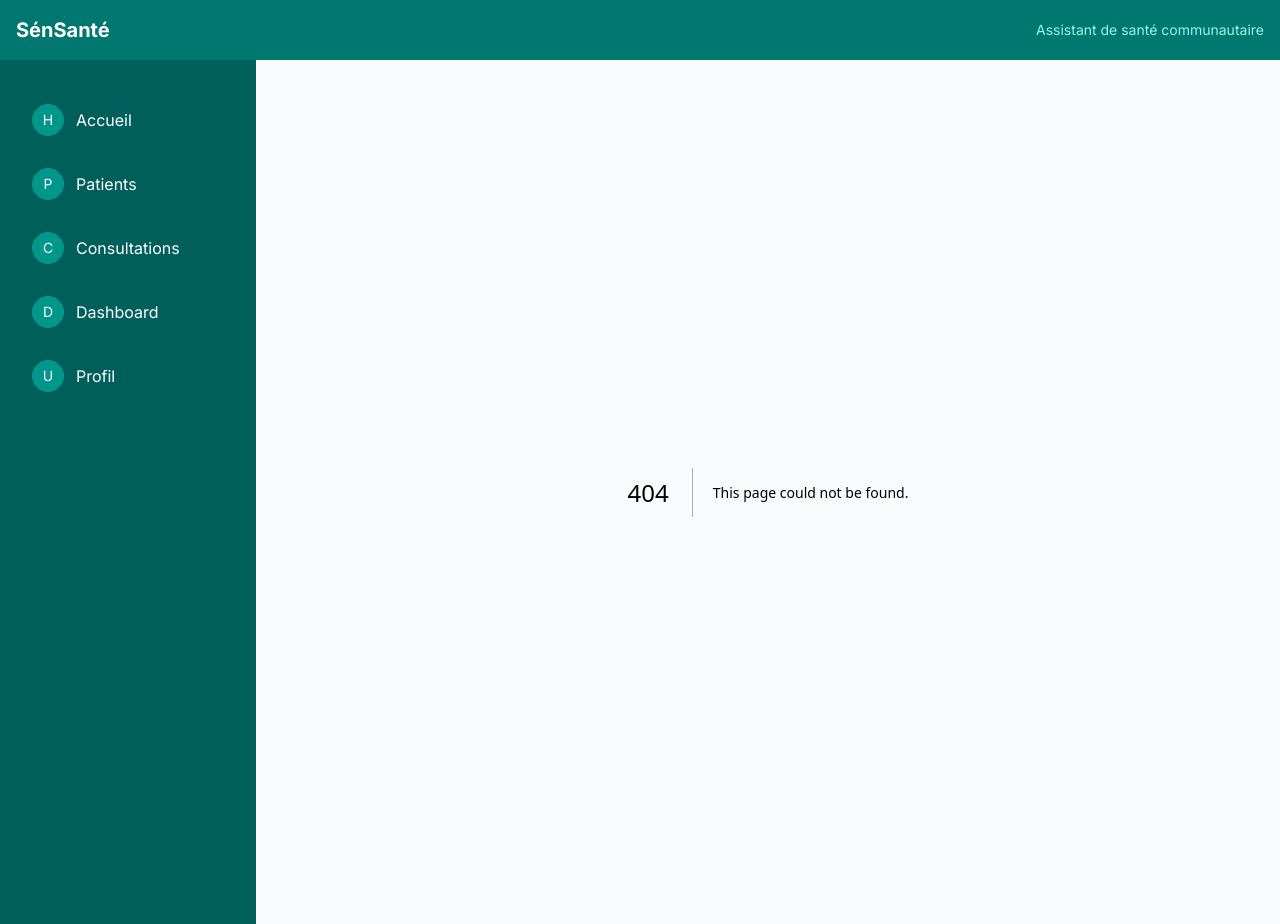
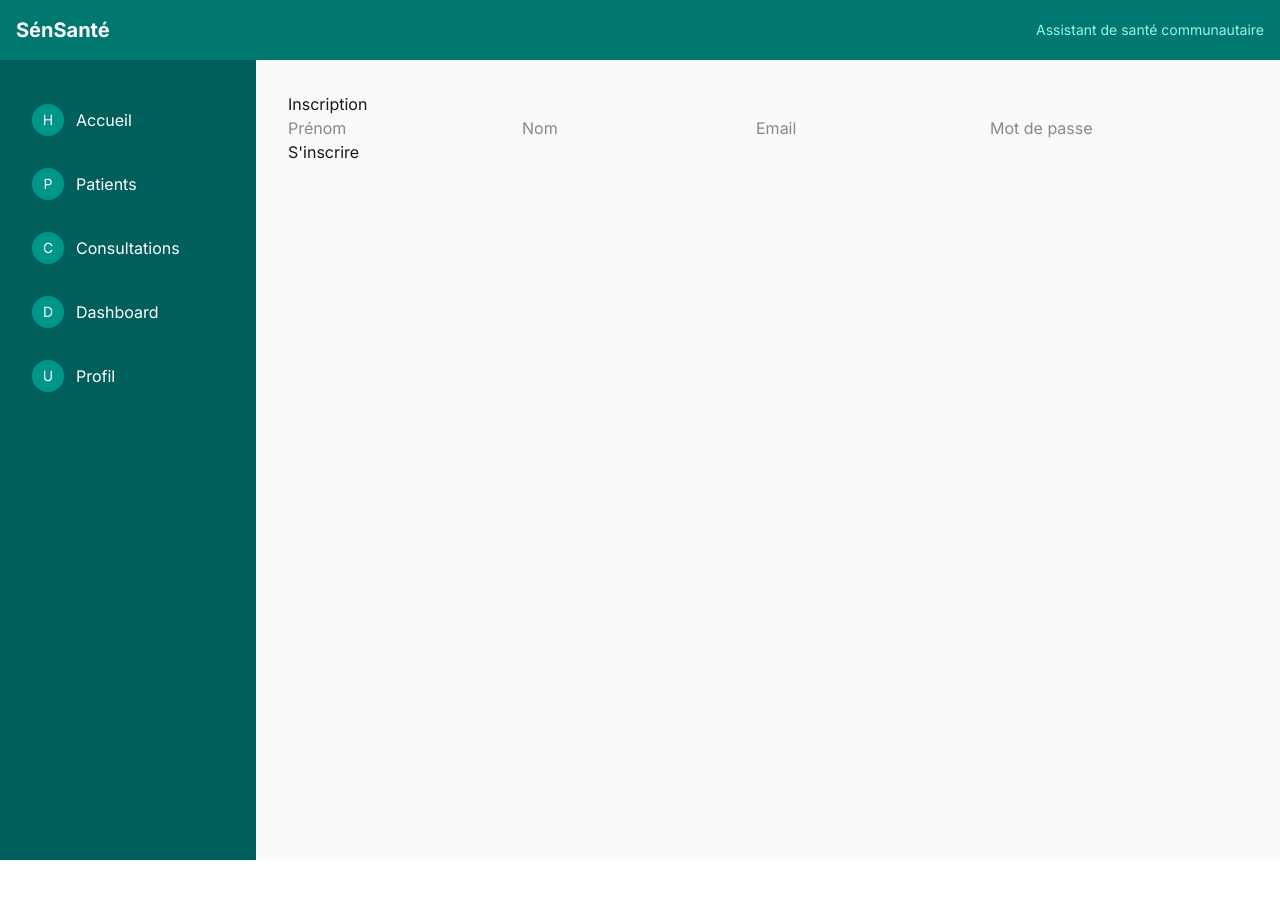
Before and after one commit to ngary-diop/sensante, a Next.js app: page /auth/register in a window 1280 px wide. Before the commit this address had no page. After the commit the page ends 860 px from the top, so only its background shows below. Built offline with nearby package versions, Linux system fonts and the light colour scheme.

Commit message:
feat(auth): add login and register pages

```diff
--- /dev/null
+++ b/src/app/auth/login/page.tsx
@@ -0,0 +1,36 @@
+"use client";
+import { signIn } from "next-auth/react";
+import { useState } from "react";
+import { useRouter } from "next/navigation";
+
+export default function LoginPage() {
+  const router = useRouter();
+  const [error, setError] = useState("");
+
+  const handleSubmit = async (e: React.FormEvent<HTMLFormElement>) => {
+    e.preventDefault();
+    const formData = new FormData(e.currentTarget);
+    const result = await signIn("credentials", {
+      email: formData.get("email"),
+      password: formData.get("password"),
+      redirect: false,
+    });
+    if (result?.error) {
+      setError("Email ou mot de passe incorrect");
+    } else {
+      router.push("/dashboard");
+    }
+  };
+
+  return (
+    <div>
+      <h1>Connexion</h1>
+      <form onSubmit={handleSubmit}>
+        <input name="email" type="email" placeholder="Email" required />
+        <input name="password" type="password" placeholder="Mot de passe" required />
+        {error && <p style={{ color: "red" }}>{error}</p>}
+        <button type="submit">Se connecter</button>
+      </form>
+    </div>
+  );
+}
--- /dev/null
+++ b/src/app/auth/register/page.tsx
@@ -0,0 +1,44 @@
+"use client";
+import { useState } from "react";
+import { useRouter } from "next/navigation";
+
+export default function RegisterPage() {
+  const router = useRouter();
+  const [error, setError] = useState("");
+  const [form, setForm] = useState({
+    nom: "", prenom: "", email: "", password: ""
+  });
+
+  const handleSubmit = async (e: React.FormEvent) => {
+    e.preventDefault();
+    const res = await fetch("/api/auth/register", {
+      method: "POST",
+      headers: { "Content-Type": "application/json" },
+      body: JSON.stringify(form),
+    });
+    if (res.ok) {
+      router.push("/auth/login");
+    } else {
+      const data = await res.json();
+      setError(data.error);
+    }
+  };
+
+  return (
+    <div>
+      <h1>Inscription</h1>
+      <form onSubmit={handleSubmit}>
+        <input placeholder="Prénom" required
+          onChange={e => setForm({ ...form, prenom: e.target.value })} />
+        <input placeholder="Nom" required
+          onChange={e => setForm({ ...form, nom: e.target.value })} />
+        <input type="email" placeholder="Email" required
+          onChange={e => setForm({ ...form, email: e.target.value })} />
+        <input type="password" placeholder="Mot de passe" required
+          onChange={e => setForm({ ...form, password: e.target.value })} />
+        {error && <p style={{ color: "red" }}>{error}</p>}
+        <button type="submit">S'inscrire</button>
+      </form>
+    </div>
+  );
+}
```
